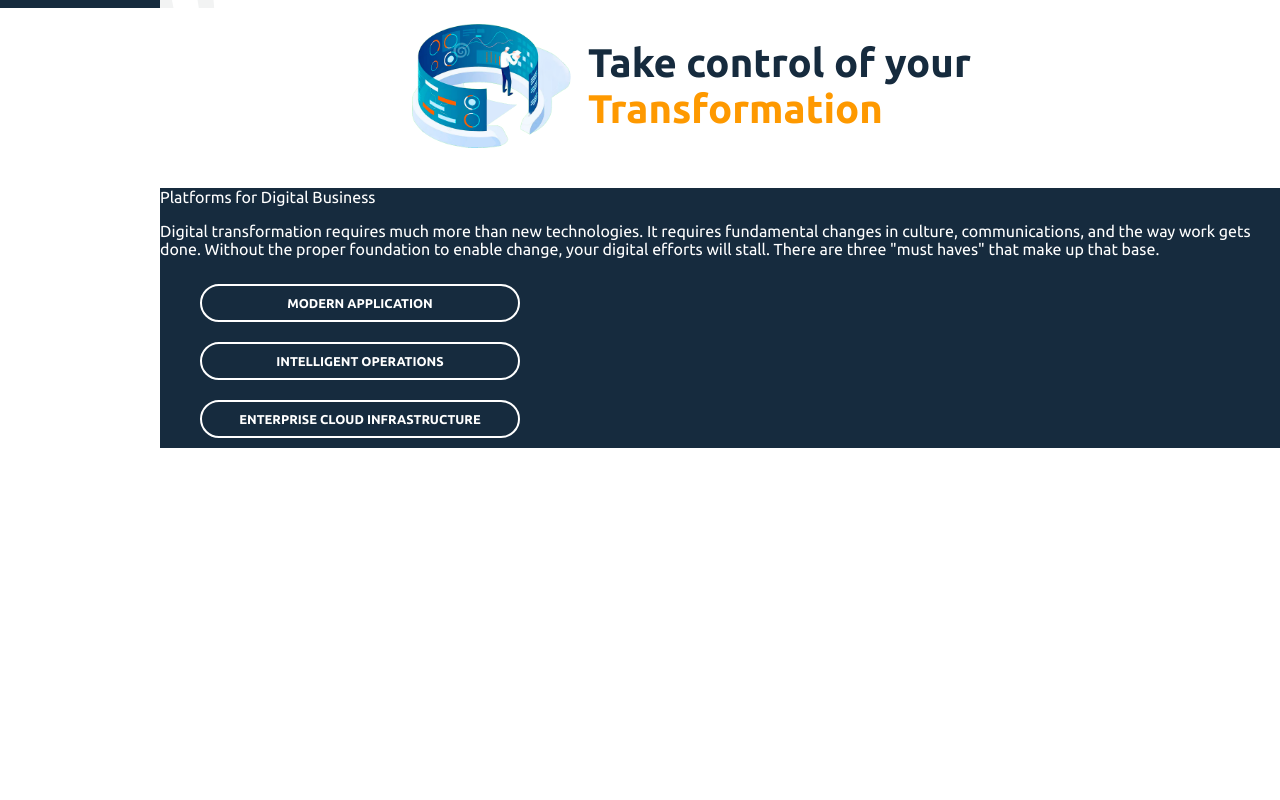
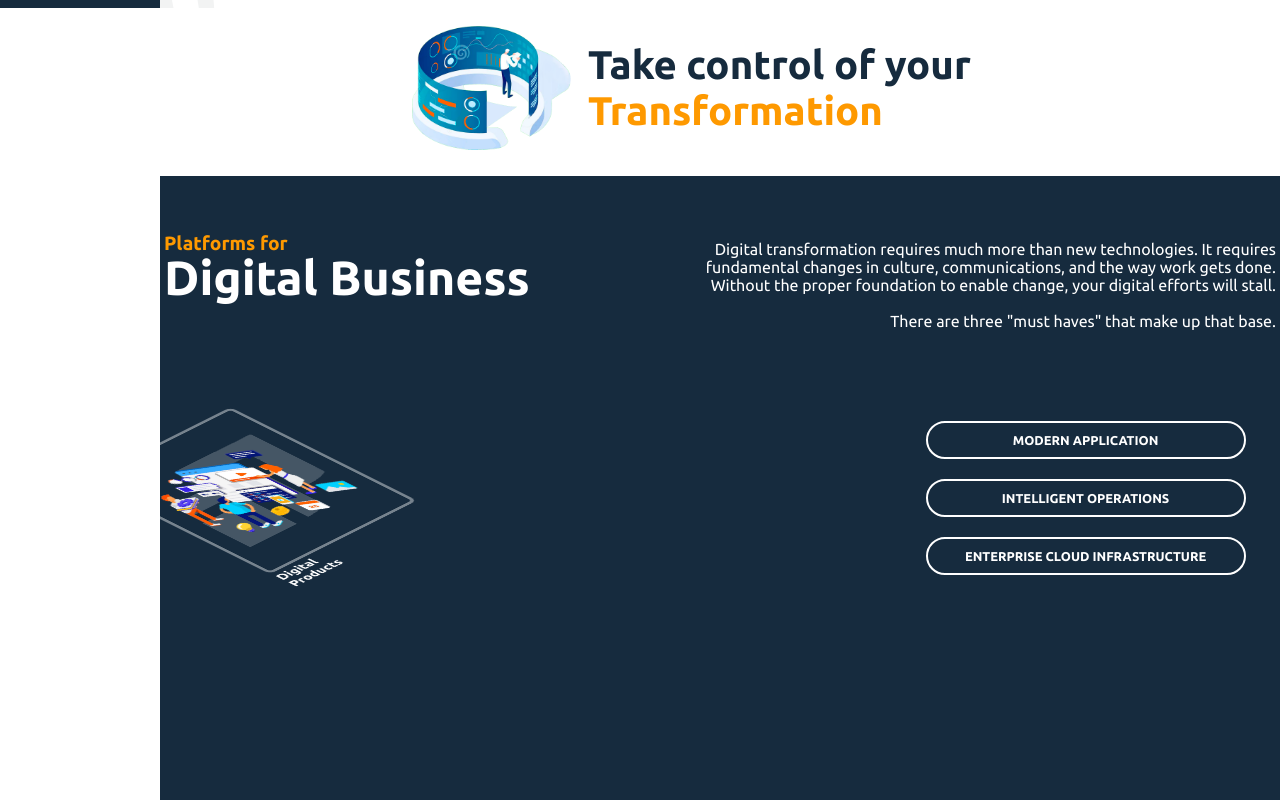
Before and after one commit to SuperiorBen/kinesis-code, a Vue app: page / in a window 1280 px wide. Shown: the part 792-1592 px from the top of the page. Built offline with nearby package versions, Linux system fonts and the light colour scheme.

Commit message:
creacion de tarjetas

```diff
--- a/src/components/home/SectionTwo.vue
+++ b/src/components/home/SectionTwo.vue
@@ -6,17 +6,39 @@
     </div>
 
     <div class="cards">
-      <div>
-        <p class="title-card"><span>Platforms for</span> Digital Business</p>
-      </div>
-
+      <div class="texts">
+        <p class="title-card">
+          <span>Platforms for <br /></span> Digital Business
+        </p>
         <p class="paragraph">
           Digital transformation requires much more than new technologies. It
           requires fundamental changes in culture, communications, and the way
           work gets done. Without the proper foundation to enable change, your
-        digital efforts will stall. There are three "must haves" that make up
-        that base.
+          digital efforts will stall.
+          <br />
+          <br />
+          There are three "must haves" that make up that base.
         </p>
+      </div>
+
+      <div class="content-animate">
+        <div class="animate-cards">
+          <div class="card">
+            <div class="images">
+              <img
+                class="img1"
+                src="../../assets/images-home/section2/arrow.png"
+                alt="arrow-logo"
+              />
+              <img
+                class="img2"
+                src="../../assets/images-home/section2/product.png"
+                alt=""
+              />
+            </div>
+            <p>Digital Products</p>
+          </div>
+        </div>
 
         <div class="buttons">
           <button id="btn1" class="btn btn1">MODERN APPLICATION</button>
@@ -24,6 +46,7 @@
           <button id="btn3" class="btn btn3">
             ENTERPRISE CLOUD INFRASTRUCTURE
           </button>
+        </div>
       </div>
     </div>
   </div>
@@ -42,6 +65,7 @@ export default {
 
   .header {
     width: 100%;
+    height: 22vh;
     display: flex;
     flex-direction: row;
     justify-content: center;
@@ -64,6 +88,81 @@ export default {
   .cards {
     background: #162b3e;
     color: white;
+    padding-top: 3em;
+    height: calc(78vh - 3em);
+
+    .texts {
+      width: 100%;
+      display: flex;
+      flex-direction: row;
+      justify-content: space-around;
+      align-items: center;
+
+      .title-card {
+        font-weight: bold;
+        font-size: 3em;
+        width: 11em;
+        color: white;
+        line-height: 0.7em;
+        display: flex;
+        flex-direction: column;
+        justify-content: start;
+        align-items: start;
+        margin-top: 0px;
+        span {
+          color: #fe9900;
+          font-size: 0.4em;
+          width: 11em;
+        }
+      }
+
+      .paragraph {
+        color: white;
+        width: 36em;
+        text-align: end;
+      }
+    }
+
+    .content-animate {
+      display: flex;
+      justify-content: center;
+      align-items: center;
+      flex-direction: row;
+      width: 100%;
+
+      .animate-cards {
+        width: calc(90vw - 25em);
+
+        .card {
+          width: 13em;
+          transform: rotateX(60deg) rotateY(0deg) rotateZ(-45deg);
+          .images {
+            padding: 3em 0.5em;
+            border: solid rgba(255, 255, 255, 0.411) 0.3em;
+            border-radius: 8px;
+            display: flex;
+            justify-content: center;
+            align-items: center;
+            flex-direction: column;
+            .img1,
+            .img2 {
+              width: 10em;
+              height: 10em;
+            }
+
+            .img2 {
+              margin-top: -10em;
+            }
+          }
+          p {
+            font-weight: bold;
+            width: 5em;
+            margin: 0px;
+            margin-top: 3px;
+          }
+        }
+      }
+
       .buttons {
         width: 25em;
         display: flex;
@@ -121,4 +220,5 @@ export default {
       }
     }
   }
+}
 </style>
```
Also changed, not shown: src/assets/images-home/section2/arrow.png (added). Lines whose indentation alone changed are shown as unchanged.
